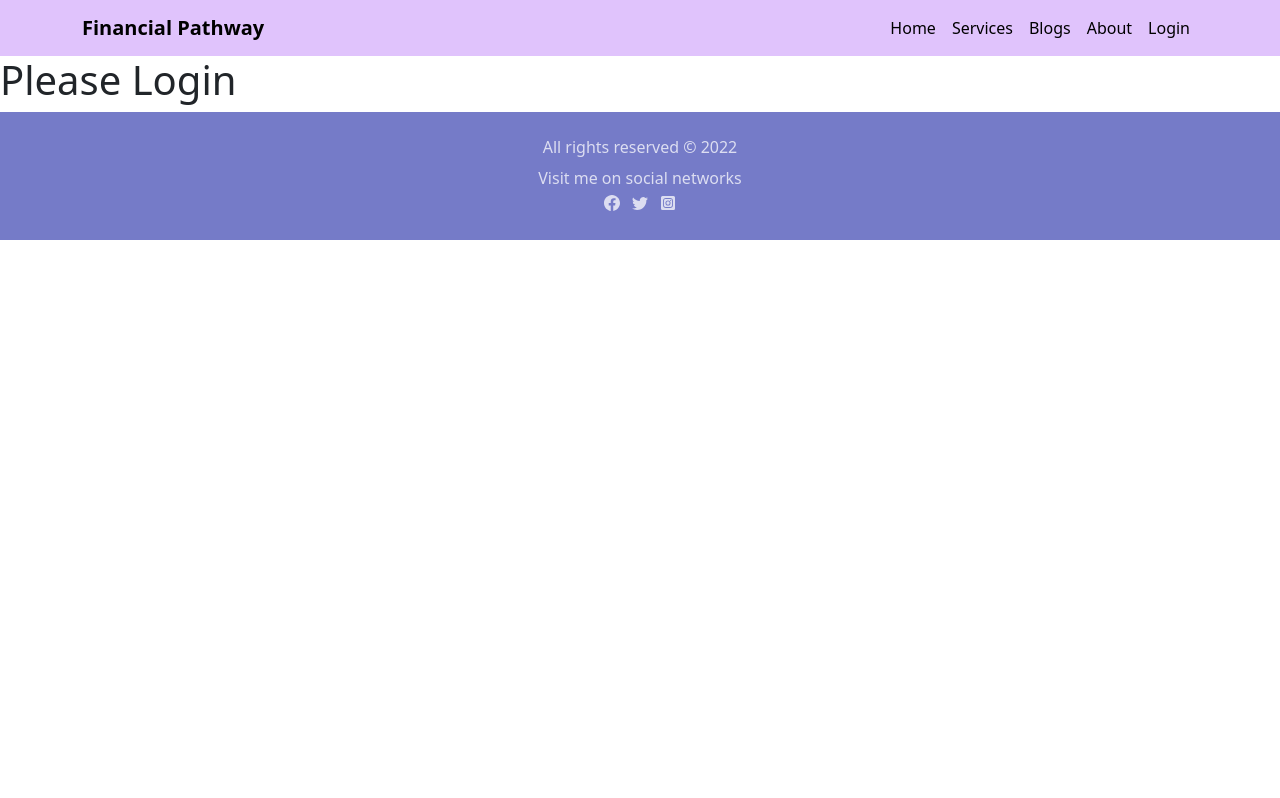
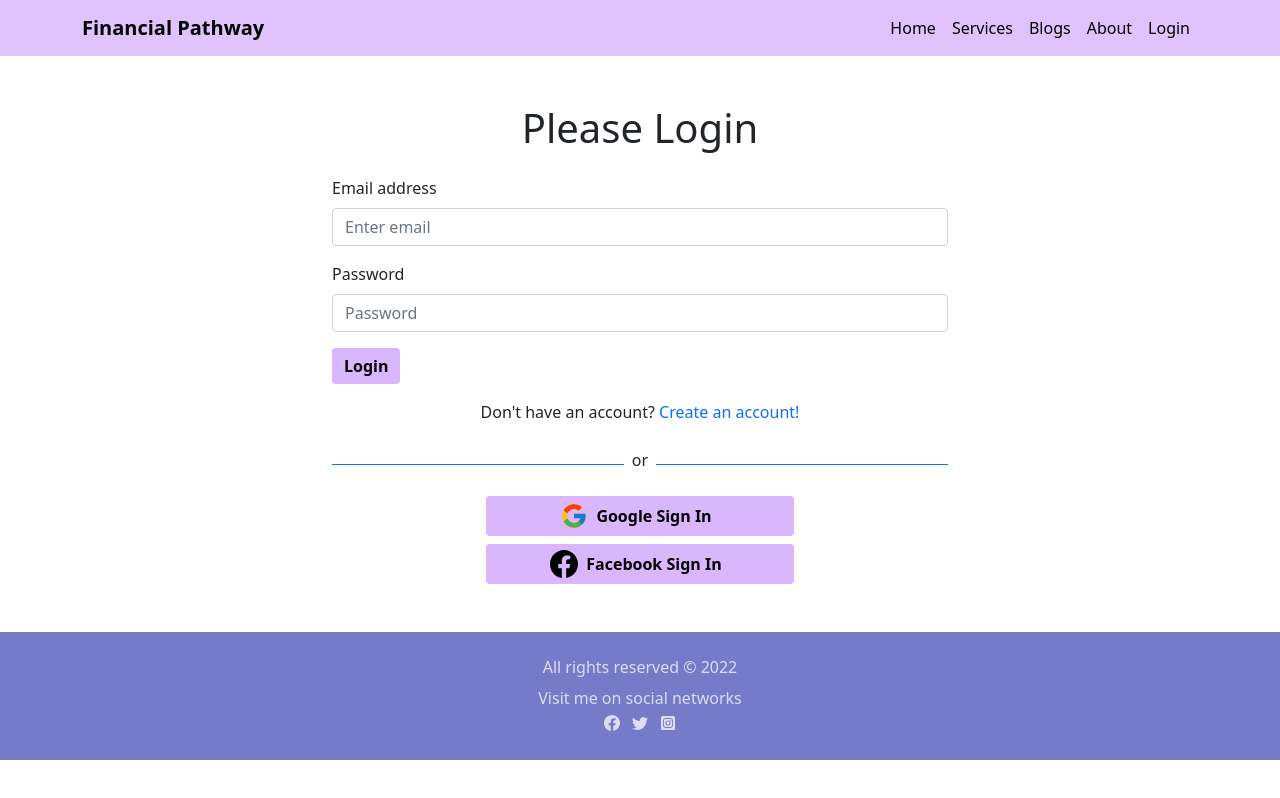
Before and after one commit to Ety-Biswangri/financial-pathway, a React (Create React App) app: page /login in a window 1280 px wide. Built offline with nearby package versions, Linux system fonts and the light colour scheme; no server answers.

Commit message:
emailpass sign in is enabled

```diff
--- a/src/components/Home/Contact/Contact.js
+++ b/src/components/Home/Contact/Contact.js
@@ -11,14 +11,17 @@ const Contact = () => {
                         <Form.Label>Name</Form.Label>
                         <Form.Control type="text" placeholder="Enter name" />
                     </Form.Group>
+
                     <Form.Group className="mb-3" controlId="formBasicEmail">
                         <Form.Label>Email address</Form.Label>
                         <Form.Control type="email" placeholder="Enter email" />
                     </Form.Group>
+
                     <Form.Group className="mb-3" controlId="formBasicMessage">
                         <Form.Label>Message</Form.Label>
                         <Form.Control as="textarea" aria-label="With textarea" placeholder='Your message' />
                     </Form.Group>
+
                     <Button variant="primary" type="submit" style={{ backgroundColor: "#dab6fc", color: "black", fontWeight: "600", border: "none" }}>
                         Send
                     </Button>
--- a/src/components/Login/Login/Login.js
+++ b/src/components/Login/Login/Login.js
@@ -1,10 +1,66 @@
-import React from 'react';
+import React, { useState } from 'react';
+import { Button, Container, Form } from 'react-bootstrap';
+import { useSignInWithEmailAndPassword } from 'react-firebase-hooks/auth';
+import { Link, useNavigate } from 'react-router-dom';
+import auth from '../../../firebase.init';
+import SocialLogin from '../SocialLogin/SocialLogin';
 import "./Login.css";
 
 const Login = () => {
+    const navigate = useNavigate();
+    const [email, setEmail] = useState('');
+    const [password, setPassword] = useState('');
+    const [
+        signInWithEmailAndPassword,
+        user,
+        loading,
+        error,
+    ] = useSignInWithEmailAndPassword(auth);
+
+    const handleEmailChange = (event) => {
+        setEmail(event.target.value);
+    }
+
+    const handlePasswordChange = (event) => {
+        setPassword(event.target.value);
+    }
+
+    if (user) {
+        navigate('/home');
+    }
+
+    const handleLogin = (event) => {
+        event.preventDefault();
+        signInWithEmailAndPassword(email, password);
+    }
+
     return (
-        <div>
-            <h1>Please Login</h1>
+        <div className='w-50 mx-auto my-5'>
+            <Container>
+                <h1 className='text-center mb-4'>Please Login</h1>
+
+                <Form onSubmit={handleLogin}>
+                    <Form.Group className="mb-3" controlId="formBasicEmail">
+                        <Form.Label>Email address</Form.Label>
+                        <Form.Control type="email" placeholder="Enter email" required onChange={handleEmailChange} />
+                    </Form.Group>
+
+                    <Form.Group className="mb-3" controlId="formBasicPassword">
+                        <Form.Label>Password</Form.Label>
+                        <Form.Control type="password" placeholder="Password" required onChange={handlePasswordChange} />
+                    </Form.Group>
+
+                    <Button style={{ backgroundColor: "#dab6fc", color: "black", fontWeight: "600", border: "none" }} type="submit">
+                        Login
+                    </Button>
+                </Form>
+
+                <p className='mt-3 text-center'>Don't have an account? <Link to="/register" className='text-decoration-none'> Create an account!</Link></p>
+
+                <div>
+                    <SocialLogin></SocialLogin>
+                </div>
+            </Container>
         </div>
     );
 };
--- a/src/components/Login/Register/Register.js
+++ b/src/components/Login/Register/Register.js
@@ -1,10 +1,72 @@
-import React from 'react';
+import React, { useState } from 'react';
+import { Button, Container, Form } from 'react-bootstrap';
+import { Link, useNavigate } from 'react-router-dom';
+import SocialLogin from '../SocialLogin/SocialLogin';
 import "./Register.css";
+import { useCreateUserWithEmailAndPassword } from 'react-firebase-hooks/auth';
+import auth from '../../../firebase.init';
 
 const Register = () => {
+    const navigate = useNavigate();
+    const [email, setEmail] = useState('');
+    const [password, setPassword] = useState('');
+    const [
+        createUserWithEmailAndPassword,
+        user,
+        loading,
+        error,
+    ] = useCreateUserWithEmailAndPassword(auth);
+
+    const handleEmailChange = (event) => {
+        setEmail(event.target.value);
+    }
+
+    const handlePasswordChange = (event) => {
+        setPassword(event.target.value);
+    }
+
+    const handleConfirmPasswordChange = (event) => {
+        setPassword(event.target.value);
+    }
+
+    if (user) {
+        navigate('/home');
+    }
+
+    const handleRegister = (event) => {
+        event.preventDefault();
+        createUserWithEmailAndPassword(email, password);
+    }
+
     return (
-        <div>
-            <h1>Please Register</h1>
+        <div className='w-50 mx-auto my-5'>
+            <Container>
+                <h1 className='text-center mb-4'>Please Register</h1>
+                <Form onSubmit={handleRegister}>
+                    <Form.Group className="mb-3" controlId="formBasicEmail">
+                        <Form.Label>Email address</Form.Label>
+                        <Form.Control type="email" placeholder="Enter email" required onChange={handleEmailChange} />
+                    </Form.Group>
+
+                    <Form.Group className="mb-3" controlId="formBasicPassword">
+                        <Form.Label>Password</Form.Label>
+                        <Form.Control type="password" placeholder="Password" required onChange={handlePasswordChange} />
+                    </Form.Group>
+
+                    <Form.Group className="mb-3" controlId="formBasicConfirmPassword">
+                        <Form.Label>Confirm Password</Form.Label>
+                        <Form.Control type="password" placeholder="Confirm Password" required onChange={handleConfirmPasswordChange} />
+                    </Form.Group>
+
+                    <Button style={{ backgroundColor: "#dab6fc", color: "black", fontWeight: "600", border: "none" }} type="submit">
+                        Register
+                    </Button>
+                </Form>
+                <p className='mt-3 text-center'>Already have an account? <Link to="/login" className='text-decoration-none'>Login!</Link></p>
+                <div>
+                    <SocialLogin></SocialLogin>
+                </div>
+            </Container>
         </div>
     );
 };
--- /dev/null
+++ b/src/components/Login/SocialLogin/SocialLogin.js
@@ -0,0 +1,31 @@
+import React from 'react';
+import { FcGoogle } from 'react-icons/fc';
+import { BsFacebook } from 'react-icons/bs';
+
+const SocialLogin = () => {
+    return (
+        <div>
+            <div className='d-flex align-items-center'>
+                <div style={{ height: "1px" }} className='bg-primary w-50'></div>
+                <p className='mt-2 px-2'>or</p>
+                <div style={{ height: "1px" }} className='bg-primary w-50'></div>
+            </div>
+
+            <div>
+                <button
+                    className='btn w-50 d-flex justify-content-center align-items-center mx-auto my-2' style={{ backgroundColor: "#dab6fc", color: "black", fontWeight: "600", border: "none" }}>
+                    <FcGoogle className='fs-3'></FcGoogle>
+                    <span className='px-2'>Google Sign In</span>
+                </button>
+
+                <button
+                    className='btn w-50 d-flex justify-content-center align-items-center mx-auto my-2' style={{ backgroundColor: "#dab6fc", color: "black", fontWeight: "600", border: "none" }}>
+                    <BsFacebook className='fs-3'></BsFacebook>
+                    <span className='px-2'>Facebook Sign In</span>
+                </button>
+            </div>
+        </div>
+    );
+};
+
+export default SocialLogin;
--- a/src/components/Shared/Header/Header.js
+++ b/src/components/Shared/Header/Header.js
@@ -1,9 +1,13 @@
+import { signOut } from 'firebase/auth';
 import React from 'react';
 import { Container, Nav, Navbar } from 'react-bootstrap';
+import { useAuthState } from 'react-firebase-hooks/auth';
 import { Link } from 'react-router-dom';
+import auth from '../../../firebase.init';
 import "./Header.css";
 
 const Header = () => {
+    const [user, loading, error] = useAuthState(auth);
     return (
         <>
             <Navbar collapseOnSelect expand="lg" variant="dark" style={{ backgroundColor: "#e0c3fc" }}>
@@ -21,7 +25,11 @@ const Header = () => {
 
                             <Nav.Link as={Link} to="/about" style={{ color: "black", fontWeight: "500" }}>About</Nav.Link>
 
-                            <Nav.Link as={Link} to="/login" style={{ color: "black", fontWeight: "500" }}>Login</Nav.Link>
+                            {user
+                                ?
+                                <button onClick={() => signOut(auth)} className='btn btn-link text-decoration-none' style={{ color: "black", fontWeight: "500" }}>Logout</button>
+                                :
+                                <Nav.Link as={Link} to="/login" style={{ color: "black", fontWeight: "500" }}>Login</Nav.Link>}
                         </Nav>
 
                     </Navbar.Collapse>
```
Also changed, not shown: src/components/Login/SocialLogin/SocialLogin.css (added).
